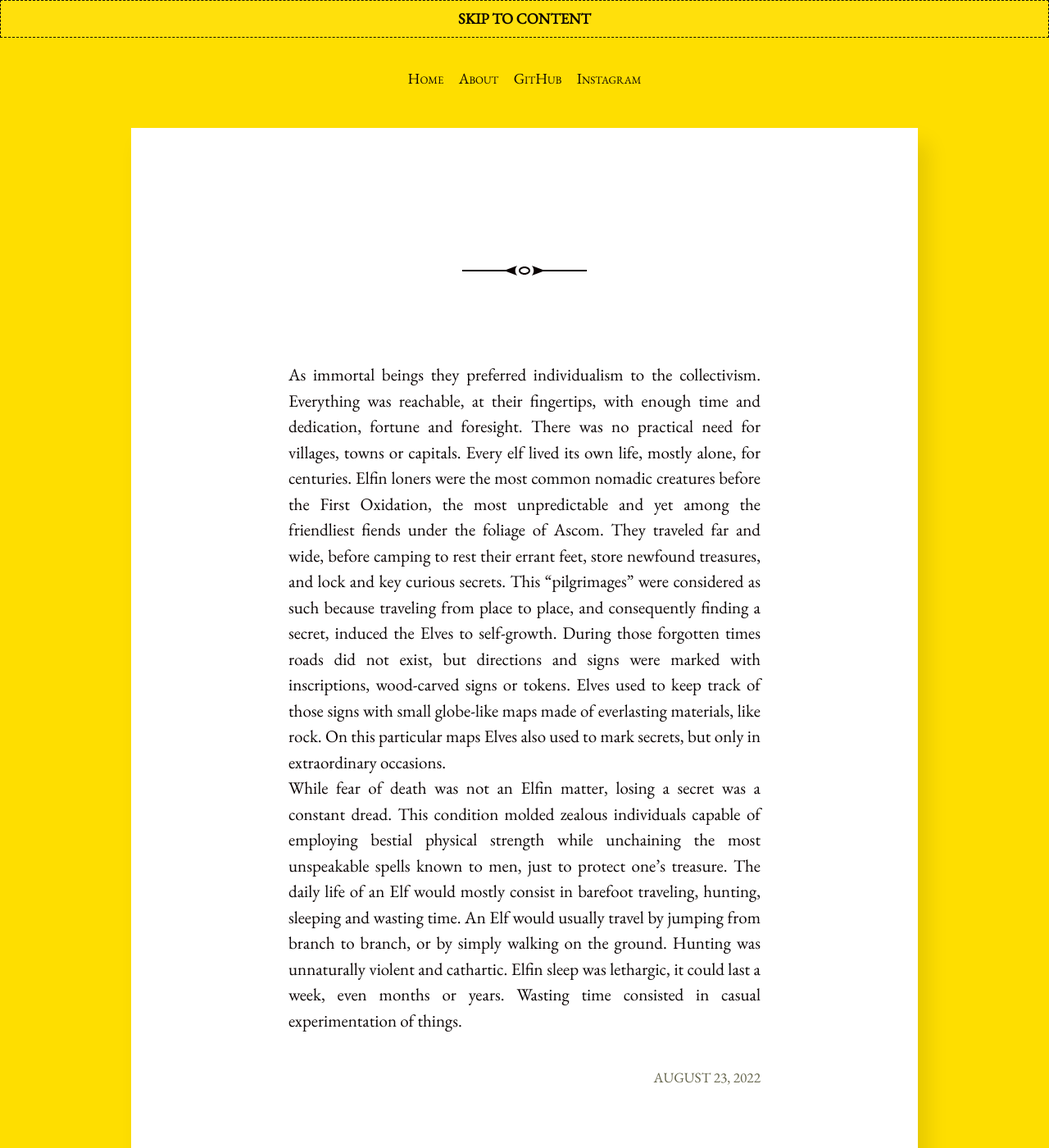
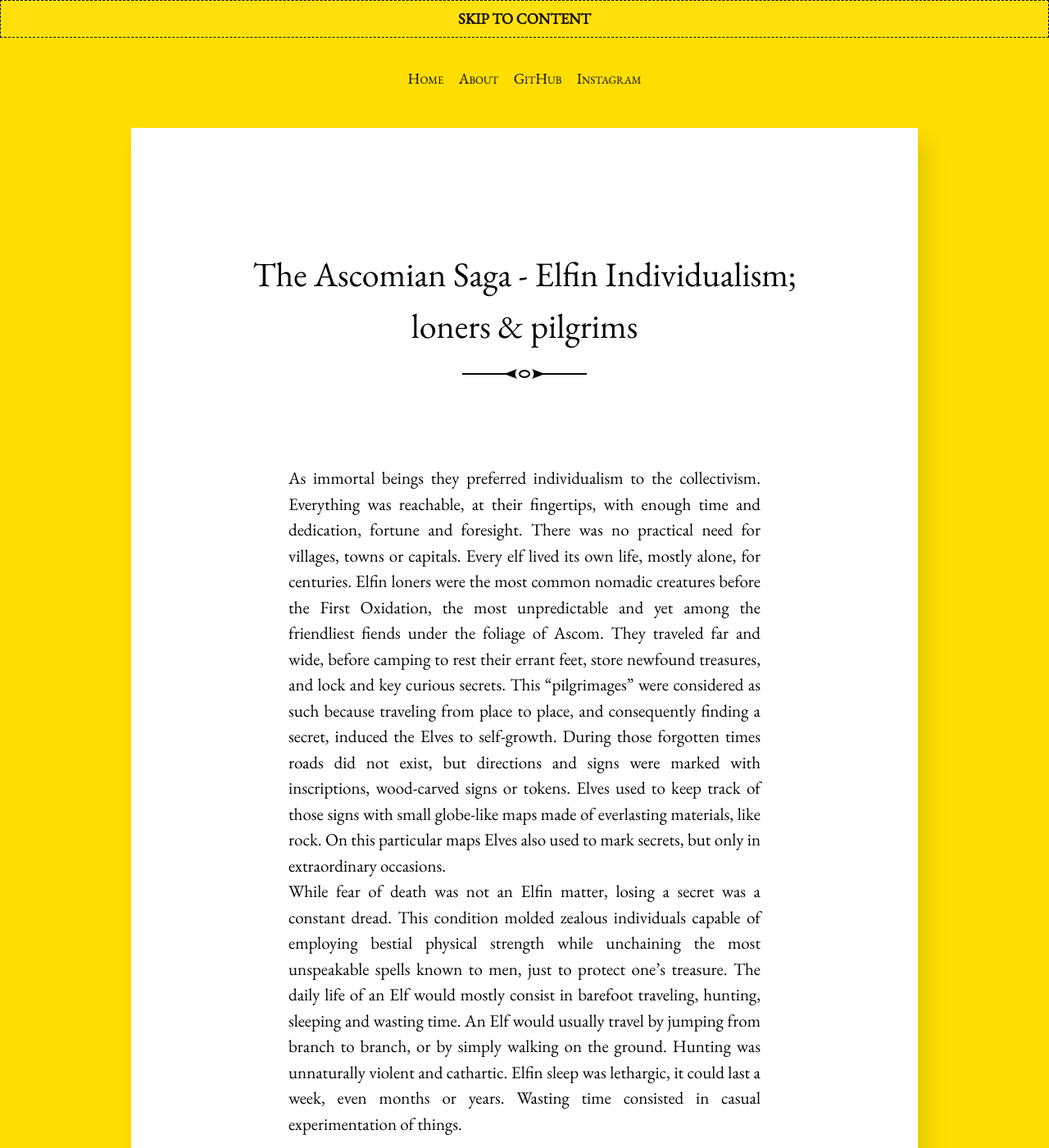
Before and after one commit to InexistentThirdChimera/InexistentThirdChimera.github.io, a Jekyll site: the page built from _posts/2022-08-03-the-ascomian-saga-elfin-individualism-loners-and-pilgrims.md, in a window 1280 px wide and 1400 px high. Shown: the whole window at 82% size. Built offline with Jekyll 4.4.1, drawn with Linux system fonts in a browser that asks for light colours; our own code applies the rules of GitHub Pages for plain Markdown files; some of the changed text lies outside the part shown.

Commit message:
last take of the afternoon

```diff
--- a/_posts/2022-08-03-the-ascomian-saga-elfin-individualism-loners-and-pilgrims.md
+++ b/_posts/2022-08-03-the-ascomian-saga-elfin-individualism-loners-and-pilgrims.md
@@ -1,5 +1,5 @@
 ---
-title: The Ascomian Saga: Elfin Individualism; loners & pilgrims
+title: The Ascomian Saga - Elfin Individualism; loners & pilgrims
 author: Alessandro Mattia Arrighetti
 category: Ascom Elves
 layout: post
```
Also changed, not shown: _posts/2022-08-18-the-ascomian-saga-elfin-moral-values-before-the-first-oxidation-era.md (+1 -1 lines).
